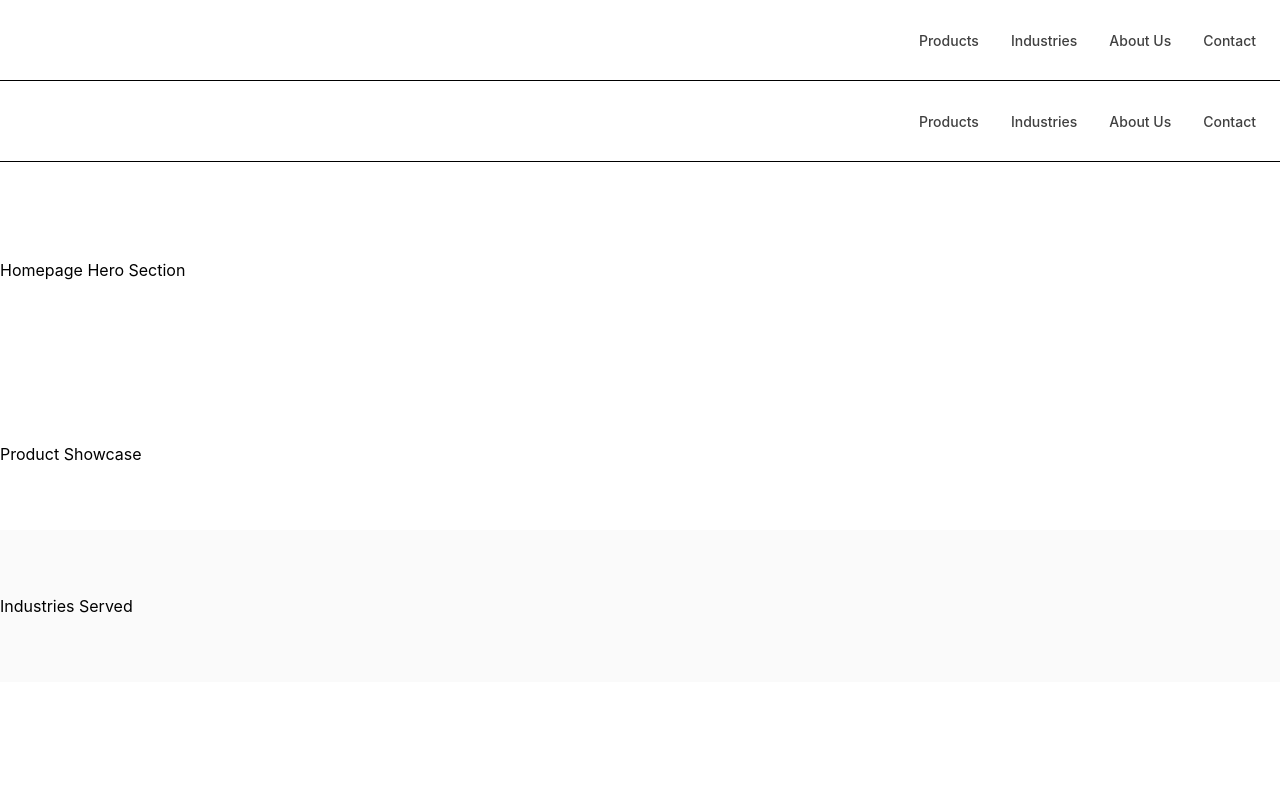
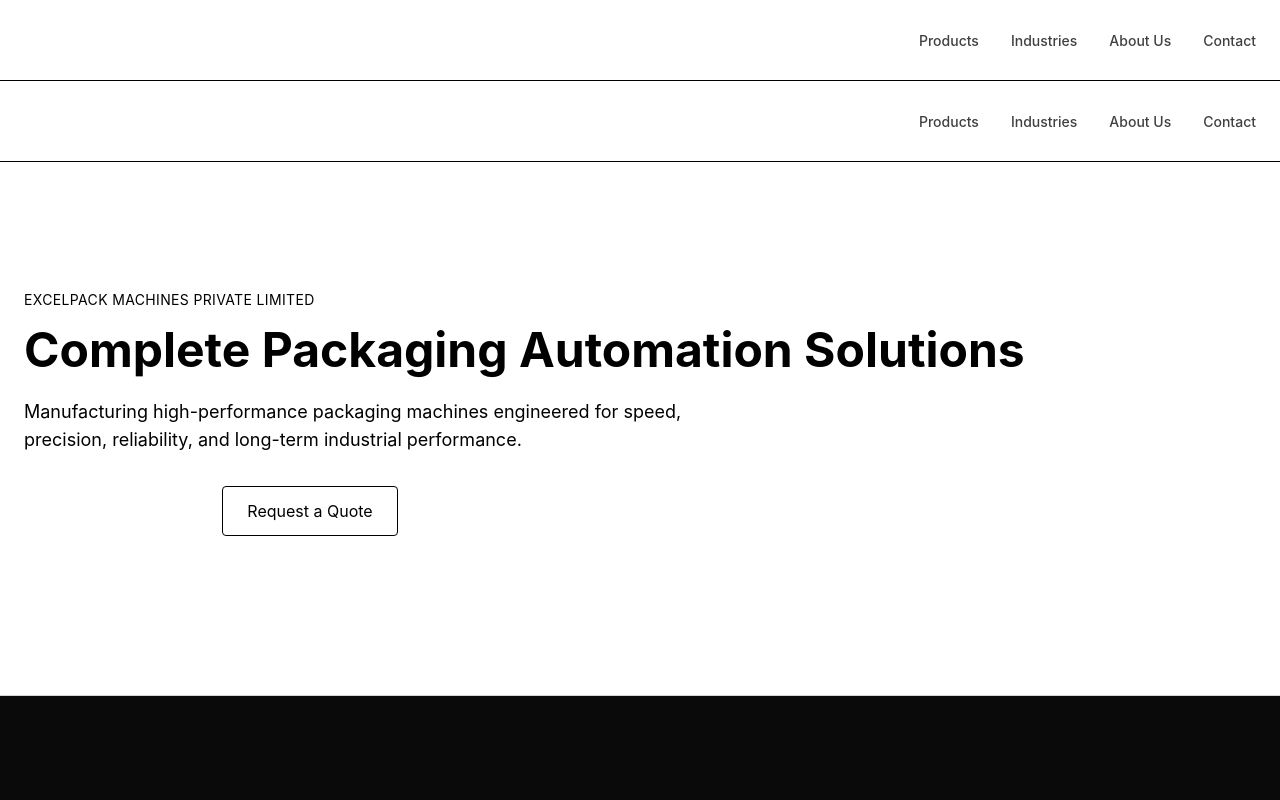
Before and after one commit to KnightKing-2001/excelpack-machines-website, a React (Vite) app: page / in a window 1280 px wide. Shown: the top 800 px of the page. Built offline with nearby package versions, Linux system fonts and the light colour scheme.

Commit message:
feat(homepage): create homepage feature structure and hero section

```diff
--- /dev/null
+++ b/src/data/home/homeCTA.data.ts
@@ -0,0 +1,17 @@
+export interface HomeCTAData {
+  title: string;
+  description: string;
+  buttonLabel: string;
+  buttonHref: string;
+}
+
+export const homeCTAData: HomeCTAData = {
+  title: "Ready to Automate Your Packaging Line?",
+
+  description:
+    "Talk to our experts and discover the ideal packaging solution for your production requirements.",
+
+  buttonLabel: "Contact Us",
+
+  buttonHref: "/contact",
+};
--- /dev/null
+++ b/src/data/home/homeFeatures.data.ts
@@ -0,0 +1,23 @@
+export interface HomeFeature {
+  title: string;
+  description: string;
+}
+
+export const homeFeatures: HomeFeature[] = [
+  {
+    title: "Precision Engineering",
+    description: "High-quality manufacturing with reliable performance.",
+  },
+  {
+    title: "Customized Solutions",
+    description: "Machines designed according to production requirements.",
+  },
+  {
+    title: "After Sales Support",
+    description: "Installation, training and technical assistance.",
+  },
+  {
+    title: "Energy Efficient",
+    description: "Designed to maximize productivity while minimizing operating costs.",
+  },
+];
--- /dev/null
+++ b/src/data/home/homeHero.data.ts
@@ -0,0 +1,35 @@
+export interface HomeHeroData {
+  title: string;
+  subtitle: string;
+  description: string;
+  primaryButton: {
+    label: string;
+    href: string;
+  };
+  secondaryButton: {
+    label: string;
+    href: string;
+  };
+  backgroundImage: string;
+}
+
+export const homeHeroData: HomeHeroData = {
+  title: "Complete Packaging Automation Solutions",
+
+  subtitle: "Excelpack Machines Private Limited",
+
+  description:
+    "Manufacturing high-performance packaging machines engineered for speed, precision, reliability, and long-term industrial performance.",
+
+  primaryButton: {
+    label: "Explore Machines",
+    href: "/products",
+  },
+
+  secondaryButton: {
+    label: "Request a Quote",
+    href: "/contact",
+  },
+
+  backgroundImage: "/images/home/hero-banner.webp",
+};
--- /dev/null
+++ b/src/data/home/homeIndustries.data.ts
@@ -0,0 +1,23 @@
+export interface HomeIndustry {
+  title: string;
+  image: string;
+}
+
+export const homeIndustries: HomeIndustry[] = [
+  {
+    title: "Food",
+    image: "/images/industries/food.webp",
+  },
+  {
+    title: "Pharmaceutical",
+    image: "/images/industries/pharma.webp",
+  },
+  {
+    title: "Chemical",
+    image: "/images/industries/chemical.webp",
+  },
+  {
+    title: "Agriculture",
+    image: "/images/industries/agriculture.webp",
+  },
+];
--- /dev/null
+++ b/src/data/home/homeStats.data.ts
@@ -0,0 +1,23 @@
+export interface HomeStat {
+  value: string;
+  label: string;
+}
+
+export const homeStats: HomeStat[] = [
+  {
+    value: "100+",
+    label: "Machines Installed",
+  },
+  {
+    value: "20+",
+    label: "Industries Served",
+  },
+  {
+    value: "99%",
+    label: "Customer Satisfaction",
+  },
+  {
+    value: "24/7",
+    label: "Technical Support",
+  },
+];
--- /dev/null
+++ b/src/data/home/index.ts
@@ -0,0 +1,5 @@
+export * from "./homeCTA.data";
+export * from "./homeFeatures.data";
+export * from "./homeHero.data";
+export * from "./homeIndustries.data";
+export * from "./homeStats.data";
--- /dev/null
+++ b/src/features/homepage/Homepage.tsx
@@ -0,0 +1,9 @@
+import { Hero } from "./components/Hero";
+
+export function Homepage() {
+  return (
+    <>
+      <Hero />
+    </>
+  );
+}
--- /dev/null
+++ b/src/features/homepage/components/Hero/Hero.tsx
@@ -0,0 +1,31 @@
+import { Container, Section } from "@/components/ui";
+import { homeHeroData } from "@/data/home";
+
+export function Hero() {
+  return (
+    <Section spacing="hero">
+      <Container>
+        <div>
+          <p className="text-sm uppercase tracking-wide">{homeHeroData.subtitle}</p>
+
+          <h1 className="mt-4 text-5xl font-bold">{homeHeroData.title}</h1>
+
+          <p className="mt-6 max-w-2xl text-lg">{homeHeroData.description}</p>
+
+          <div className="mt-8 flex gap-4">
+            <a
+              href={homeHeroData.primaryButton.href}
+              className="rounded bg-primary-600 px-6 py-3 text-white"
+            >
+              {homeHeroData.primaryButton.label}
+            </a>
+
+            <a href={homeHeroData.secondaryButton.href} className="rounded border px-6 py-3">
+              {homeHeroData.secondaryButton.label}
+            </a>
+          </div>
+        </div>
+      </Container>
+    </Section>
+  );
+}
--- /dev/null
+++ b/src/features/homepage/components/Hero/index.ts
@@ -0,0 +1 @@
+export { Hero } from "./Hero";
--- /dev/null
+++ b/src/features/homepage/index.ts
@@ -0,0 +1 @@
+export { Homepage } from "./Homepage";
--- a/src/pages/Home/Home.tsx
+++ b/src/pages/Home/Home.tsx
@@ -1,28 +1,13 @@
 import { PageLayout } from "@/components/layout";
 import { Footer, Navbar } from "@/components/navigation";
-import { Section } from "@/components/ui";
 import { navbarItems } from "@/constants/navigation";
+
+import { Homepage } from "@/features/homepage";
 
 export function Home() {
   return (
     <PageLayout header={<Navbar items={navbarItems} />} footer={<Footer columns={[]} />}>
-      {/* Hero Section */}
-      <Section id="hero" spacing="xl">
-        Homepage Hero Section
-      </Section>
-
-      {/* Featured Products */}
-      <Section id="products">Product Showcase</Section>
-
-      {/* Industries */}
-      <Section id="industries" background="muted">
-        Industries Served
-      </Section>
-
-      {/* Call To Action */}
-      <Section id="cta" background="primary">
-        Contact CTA
-      </Section>
+      <Homepage />
     </PageLayout>
   );
 }
--- a/vite.config.ts
+++ b/vite.config.ts
@@ -1,8 +1,6 @@
-import path from "node:path";
-
+import react from "@vitejs/plugin-react";
+import path from "path";
 import { defineConfig } from "vite";
-
-import react from "@vitejs/plugin-react";
 
 export default defineConfig({
   plugins: [react()],
@@ -12,4 +10,9 @@
       "@": path.resolve(__dirname, "./src"),
     },
   },
+
+  server: {
+    host: true,
+    port: 5173,
+  },
 });
```
